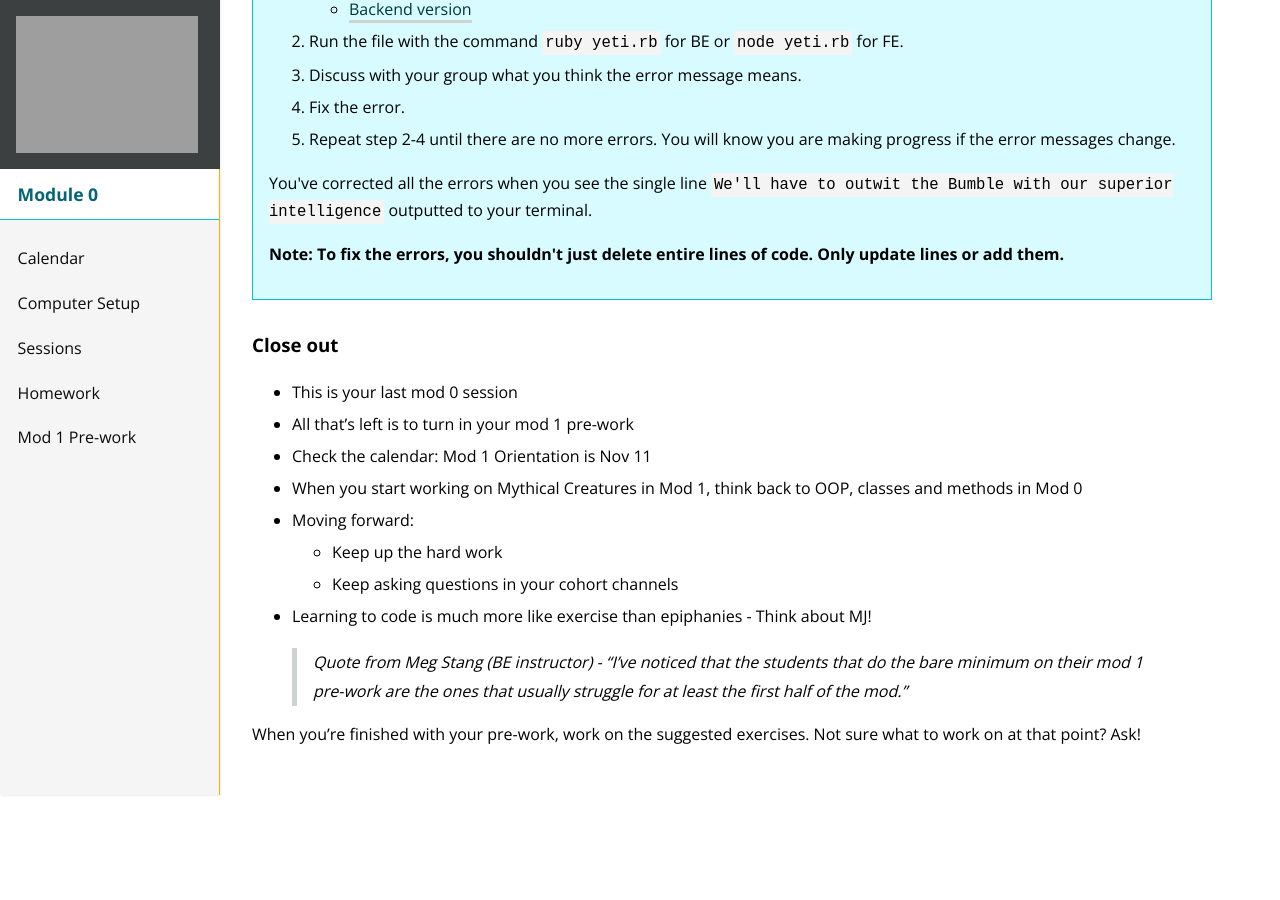
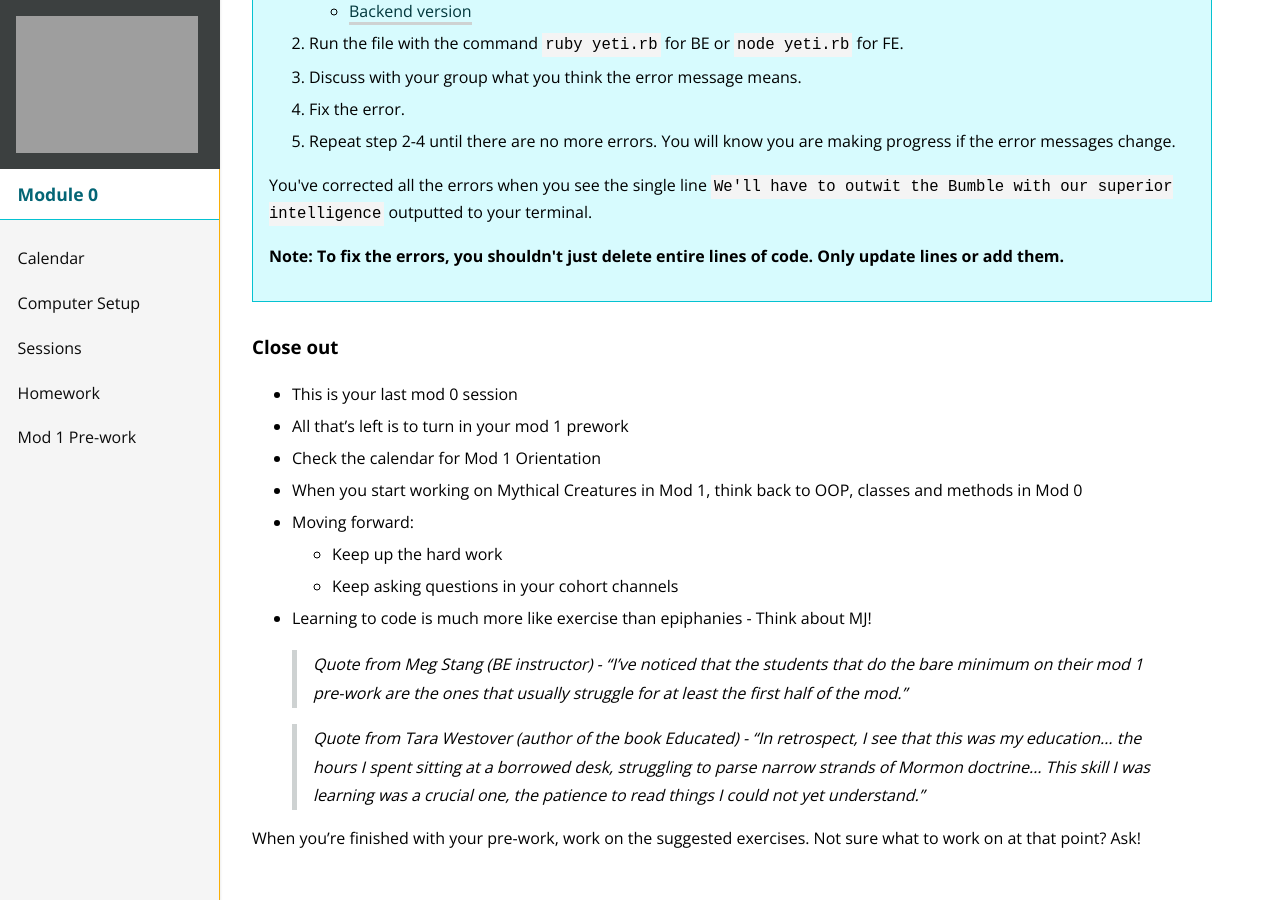
Before and after one commit to turingschool/mod-0-curriculum, a Jekyll site: the page built from session5/index.md, in a window 1280 px wide and 900 px high, scrolled down 3766 px. Built offline with Jekyll 4.4.1, drawn with Linux system fonts in a browser that asks for light colours; nearby versions of some CDN libraries; before the commit the page ends 4561 px from its top, so only the background shows below that; some of the changed text lies outside the part shown.

Commit message:
Changes to session 5

```diff
--- a/session5/index.md
+++ b/session5/index.md
@@ -43,10 +43,10 @@
 
 ### Follow-Ups
 
-- We will have assessment feedback and results to everyone by early next week
+- We will have assessment feedback to everyone by this Friday.
+- Everyone should know if they are `turing ready` (passed Mod 0) by 12/21 EOD.
 - If you pass, what do you have left to be mod 1 ready?
-- Prework due Wednesday 11/4! (for 2011 cohort)
-- Check the calendar: Mod 1 Orientation is Nov 11
+- Check the <a href="https://mod0.turing.io/calendar/">calendar</a>! This is your source of truth for Mod 1 Orientation and prework due dates.
 
 ### Today's Goals
 
@@ -299,8 +299,8 @@
 ### Close out
 
 * This is your last mod 0 session
-* All that's left is to turn in your mod 1 pre-work
-* Check the calendar: Mod 1 Orientation is Nov 11
+* All that's left is to turn in your mod 1 prework
+* Check the calendar for Mod 1 Orientation
 * When you start working on Mythical Creatures in Mod 1, think back to OOP, classes and methods in Mod 0
 * Moving forward:
   * Keep up the hard work
@@ -310,4 +310,6 @@
 
 > Quote from Meg Stang (BE instructor) - "I've noticed that the students that do the bare minimum on their mod 1 pre-work are the ones that usually struggle for at least the first half of the mod."
 
+> Quote from Tara Westover (author of the book Educated) - "In retrospect, I see that this was my education... the hours I spent sitting at a borrowed desk, struggling to parse narrow strands of Mormon doctrine... This skill I was learning was a crucial one, the patience to read things I could not yet understand."
+
 When you're finished with your pre-work, work on the suggested exercises. Not sure what to work on at that point? Ask!
```
